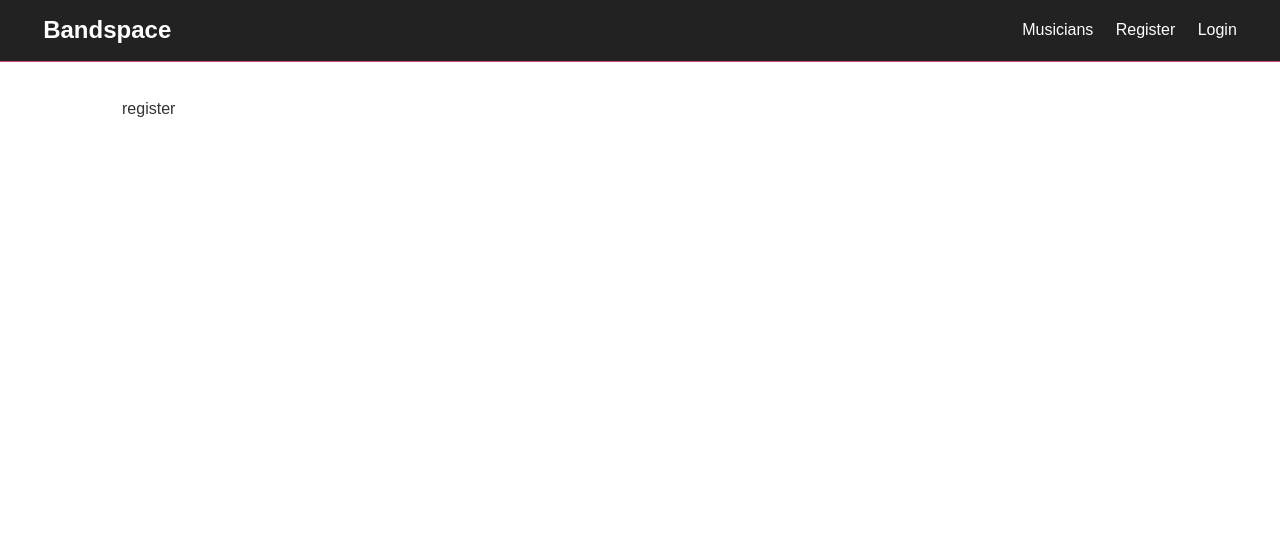
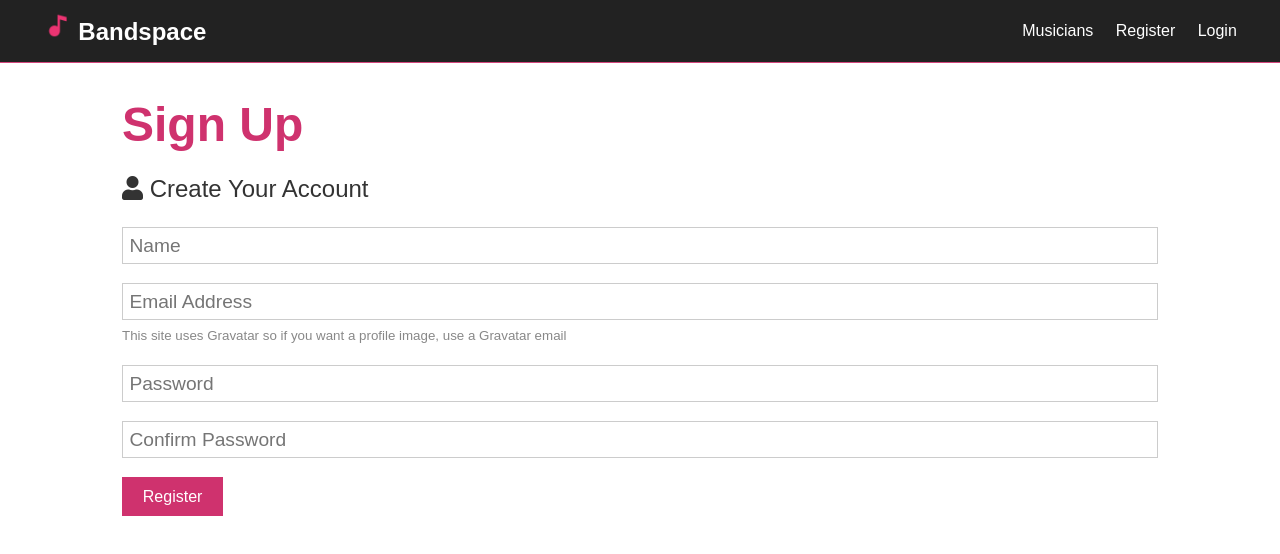
Before and after one commit to goncalofm90/Bandspace, a React (Create React App) app: page /register in a window 1280 px wide. Shown: the top 554 px of the page. Built offline with nearby package versions, Linux system fonts and the light colour scheme.

Commit message:
navbar & register views :art:

```diff
--- a/public/index.html
+++ b/public/index.html
@@ -3,6 +3,12 @@
   <head>
     <meta charset="utf-8" />
     <link rel="icon" href="%PUBLIC_URL%/favicon.ico" />
+    <link
+      rel="stylesheet"
+      href="https://use.fontawesome.com/releases/v5.8.1/css/all.css"
+      integrity="sha384-50oBUHEmvpQ+1lW4y57PTFmhCaXp0ML5d60M1M7uH2+nqUivzIebhndOJK28anvf"
+      crossorigin="anonymous"
+    />
     <meta name="viewport" content="width=device-width, initial-scale=1" />
     <meta name="theme-color" content="#000000" />
     <meta
--- a/src/components/auth/Register.js
+++ b/src/components/auth/Register.js
@@ -1,7 +1,41 @@
 import React from "react";
 
-const Register = () => {
-  return <div>register</div>;
-};
-
+const Register = () => (
+  <>
+    <h1 className="large text-primary">Sign Up</h1>
+    <p className="lead">
+      <i className="fas fa-user"></i> Create Your Account
+    </p>
+    <form className="form" action="create-profile.html">
+      <div className="form-group">
+        <input type="text" placeholder="Name" name="name" required />
+      </div>
+      <div className="form-group">
+        <input type="email" placeholder="Email Address" name="email" />
+        <small className="form-text">
+          This site uses Gravatar so if you want a profile image, use a Gravatar
+          email
+        </small>
+      </div>
+      <div className="form-group">
+        <input
+          type="password"
+          placeholder="Password"
+          name="password"
+          minLength="6"
+        />
+      </div>
+      <div className="form-group">
+        <input
+          type="password"
+          placeholder="Confirm Password"
+          name="password2"
+          minLength="6"
+        />
+      </div>
+      <input type="submit" className="btn btn-primary" value="Register" />
+    </form>
+    <p className="my-1" />
+  </>
+);
 export default Register;
--- a/src/components/layout/Navbar.js
+++ b/src/components/layout/Navbar.js
@@ -1,17 +1,23 @@
 import React from "react";
 import { Link } from "react-router-dom";
+import navbarimage from "../../public/navbarimage.jpg";
 
 const NavBar = () => {
   return (
     <nav className="navbar bg-dark">
       <h1>
         <Link to="/">
-          <i className="fas fa-music"></i> Bandspace
+          <img
+            style={{ width: "10%", height: "10%" }}
+            src={navbarimage}
+            alt=""
+          />{" "}
+          Bandspace
         </Link>
       </h1>
       <ul>
-        <li Link>
-          <Link to="profiles.html">Musicians</Link>
+        <li>
+          <Link to="#">Musicians</Link>
         </li>
         <li>
           <Link to="/register">Register</Link>
```
Also changed, not shown: src/public/navbarimage.jpg (added).
